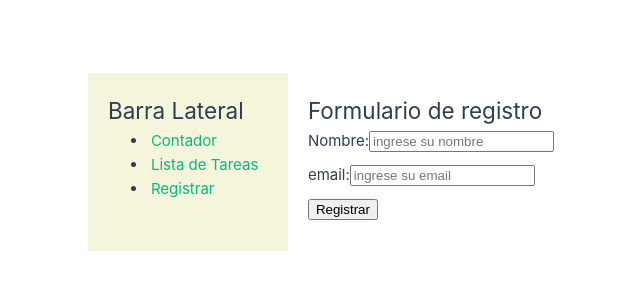
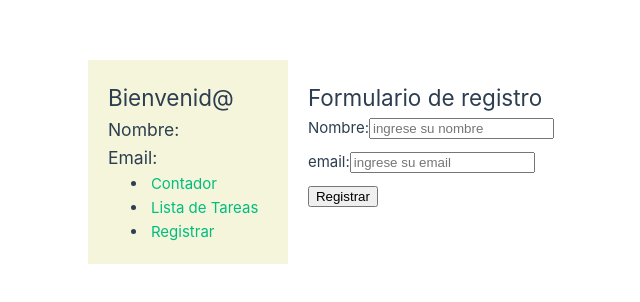
Before and after one commit to zulecoronel/proyectovue, a Vue app: page /registrar in a window 1280 px wide. Shown: the part 238-540 px from the top of the page, without its empty margins (66-706 px from the left). Built offline with nearby package versions, Linux system fonts and the light colour scheme; the HTML template or start-up script is replaced by a standard one.

Commit message:
Crear Store de pinia para almacenar los datos de registro

```diff
--- a/src/components/Sidebar.vue
+++ b/src/components/Sidebar.vue
@@ -1,6 +1,8 @@
 <template>
 <div class = "sidebar">
-    <h2> Barra Lateral</h2>
+    <h2> Bienvenid@</h2>
+    <h3>Nombre: {{ nombre }}</h3>
+    <h3>Email: {{ email }}</h3>
     <ul>
         <li><router-link to="/contador">Contador</router-link></li>
         <li><router-link to="/ListaDeTareas">Lista de Tareas</router-link></li>
@@ -11,6 +13,17 @@
 </template>
 
 <script setup>
+import { useRegistrarStore } from '@/modules/registro/stores/registrarStore';
+import {ref, watch} from 'vue';
+const registrarStore = useRegistrarStore();
+const nombre = ref(registrarStore.nombre.value);
+const email = ref(registrarStore.email.value);
+watch(() => registrarStore.nombre, (newValue) => {
+    nombre.value = newValue;
+});
+watch(() => registrarStore.email, (newValue) => {
+    email.value = newValue;
+});
 
 </script>
 
--- /dev/null
+++ b/src/modules/registro/stores/registrarStore.js
@@ -0,0 +1,13 @@
+import { defineStore } from 'pinia';
+import {ref} from 'vue';
+
+export const useRegistrarStore = defineStore('registrar',() => {
+    const nombre = ref('');
+    const email = ref('');
+    const guardarRegistro = (nombreFormulario, emailFormulario) => {
+        nombre.value = nombreFormulario;
+        email.value = emailFormulario;
+    }
+
+    return {nombre, email, guardarRegistro}
+});
--- a/src/modules/registro/views/RegistrarView.vue
+++ b/src/modules/registro/views/RegistrarView.vue
@@ -2,20 +2,23 @@
     <div>
         <h2> Formulario de registro</h2>
         <Form :validation-schema="schema" @submit="onSubmit">
+
             <div class="form">
                 <label for = "nombre">Nombre:</label>
-                <Field type="text" name="nombre" id="nombre" placeholder="ingrese su nombre"/>
+                <Field v-model="nombre" type="text" name="nombre" id="nombre" placeholder="ingrese su nombre"/>
                 <ErrorMessage name="nombre"></ErrorMessage>
             </div>
+
             <div class="form">
                 <label for = "email">email:</label>
-                <Field type="email" name="email" id="email" placeholder="ingrese su email"/>
+                <Field v-model="email" type="email" name="email" id="email" placeholder="ingrese su email"/>
                 <ErrorMessage name="email"></ErrorMessage>
             </div>
 
             <div class="form">
                 <button type="submit">Registrar</button>
             </div>
+
         </Form>
     </div>
 </template>
@@ -23,8 +26,16 @@
 <script setup>
  import {Form, Field, ErrorMessage} from 'vee-validate';
  import {schema} from '../schemas/validationSchema';
+ import {useRegistrarStore} from '../stores/registrarStore';
+ import {ref} from 'vue';
+
+ const registrarStore = useRegistrarStore();
+
+ const nombre = ref ('');
+ const email = ref('');
 
  const onSubmit = () => {
+    registrarStore.guardarRegistro(nombre.value, email.value);
     console.log('Se ha enviado el formulario');
  }
 </script>
```
